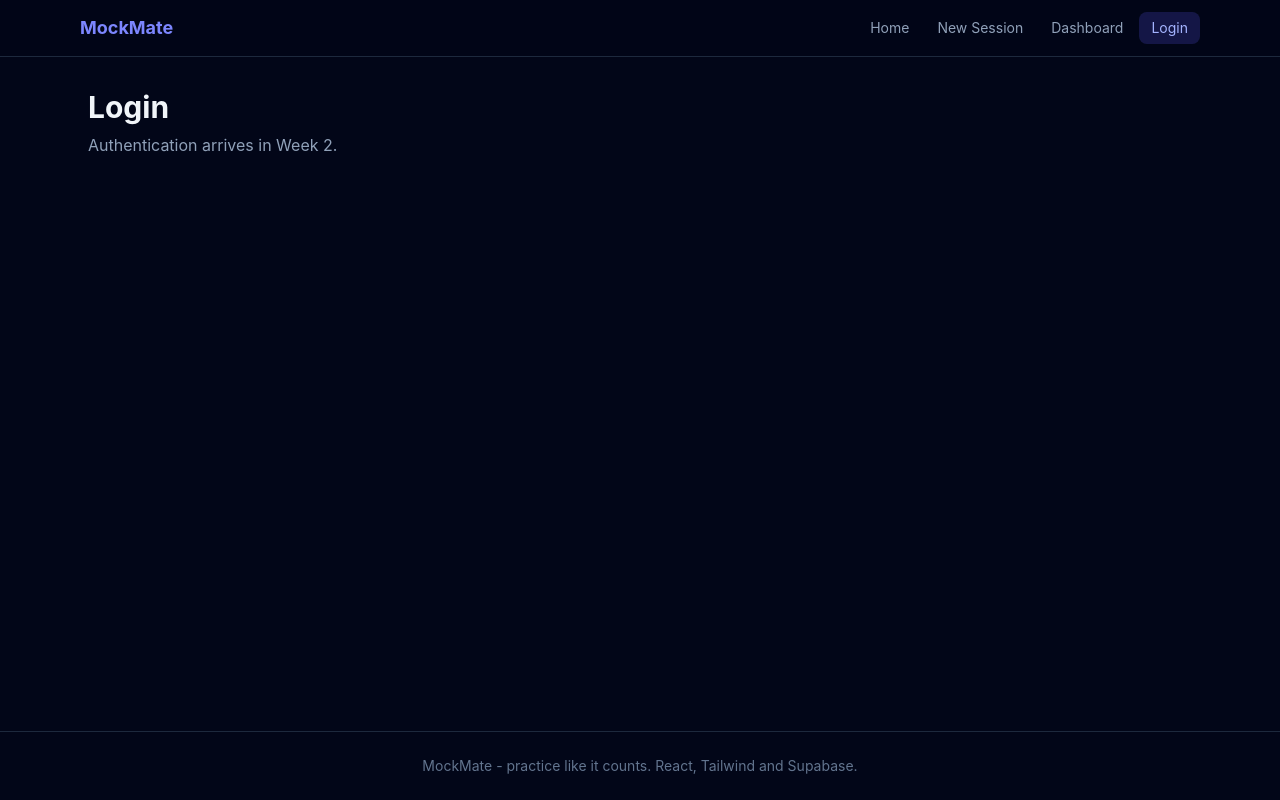
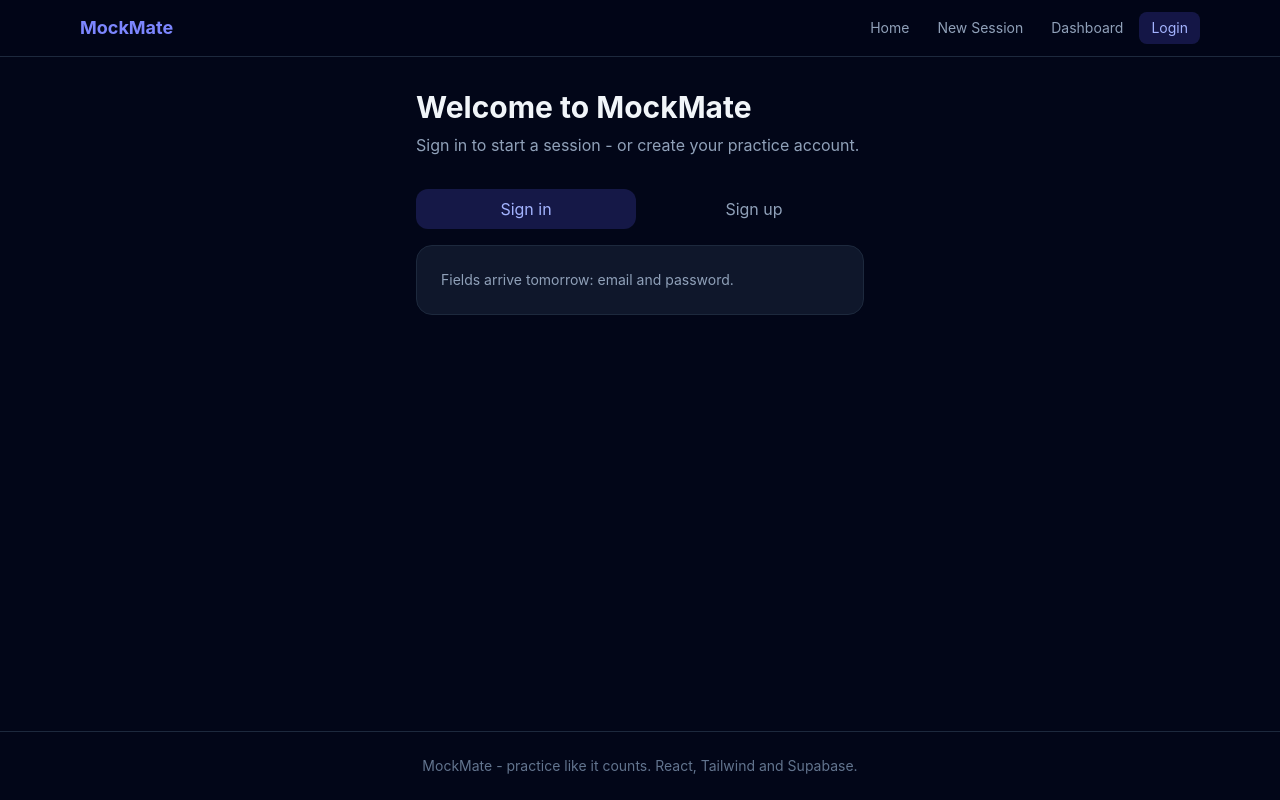
Before and after one commit to havvanoor72006/MockMate---AI-Interview-Viva-Trainer, a React (Vite) app in the folder mock-mate/: page /login in a window 1280 px wide. Built offline with nearby package versions, Linux system fonts and the light colour scheme.

Commit message:
week 2 day 1: set up supabase authentication

```diff
--- a/mock-mate/src/pages/Login.tsx
+++ b/mock-mate/src/pages/Login.tsx
@@ -1,12 +1,49 @@
 
+import { useState } from "react"
 import PageHeader from "../components/layout/PageHeader"
 
+type AuthMode = "signup" | "signin"
+
 function Login() {
+  const [mode, setMode] = useState<AuthMode>("signin")
+
   return (
-    <PageHeader
-      title="Login"
-      subtitle="Authentication arrives in Week 2."
-    />
+    <div className="mx-auto max-w-md">
+      <PageHeader
+        title="Welcome to MockMate"
+        subtitle="Sign in to start a session - or create your practice account."
+      />
+
+      <div className="mb-4 grid grid-cols-2 gap-2">
+        <button
+          type="button"
+          onClick={() => setMode("signin")}
+          className={mode === "signin"
+            ? "rounded-xl bg-indigo-500/20 px-4 py-2 text-indigo-300"
+            : "rounded-xl px-4 py-2 text-slate-400"}
+        >
+          Sign in
+        </button>
+
+        <button
+          type="button"
+          onClick={() => setMode("signup")}
+          className={mode === "signup"
+            ? "rounded-xl bg-indigo-500/20 px-4 py-2 text-indigo-300"
+            : "rounded-xl px-4 py-2 text-slate-400"}
+        >
+          Sign up
+        </button>
+      </div>
+
+      <form className="rounded-2xl border border-slate-800 bg-slate-900 p-6">
+        <p className="text-sm text-slate-400">
+          {mode === "signup"
+            ? "Fields arrive tomorrow: name, email, password, target role, college."
+            : "Fields arrive tomorrow: email and password."}
+        </p>
+      </form>
+    </div>
   )
 }
 
```
Also changed, not shown: 1 other file (tests, documents, lock files or other folders).
